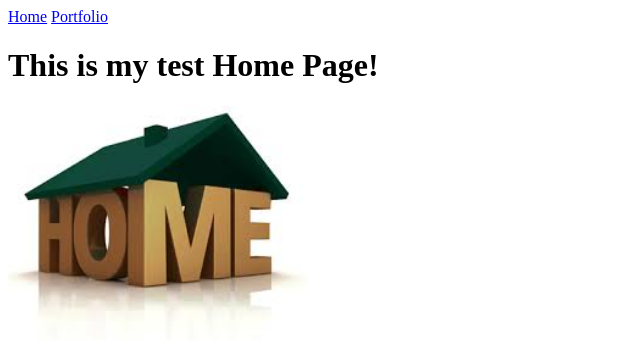
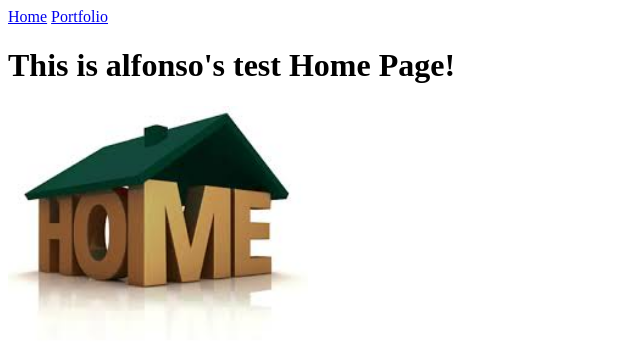
Before and after one commit to adominguez066/adominguez066.github.io, a plain HTML site: page my_website/index.html in a window 1280 px wide. Shown: the whole page, without its empty margins (0-640 px from the left). Drawn offline with Linux system fonts and the light colour scheme.

Commit message:
Changed the heading

```diff
--- a/my_website/index.html
+++ b/my_website/index.html
@@ -7,7 +7,7 @@
   <body>
     <a href="index.html">Home</a>
     <a href="portfolio.html">Portfolio</a>
-    <h1>This is my test Home Page!</h1>
+    <h1>This is alfonso's test Home Page!</h1>
     <img src="images/home.jpg" height="250">
   </body>
 </html>
```
